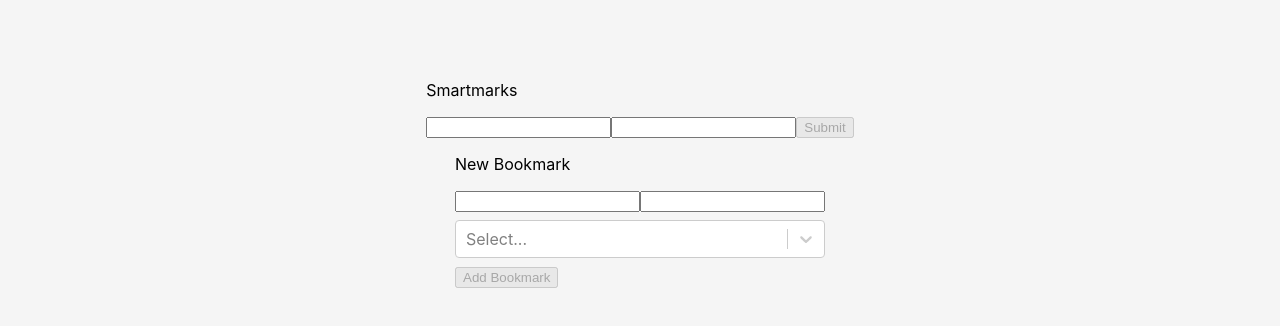
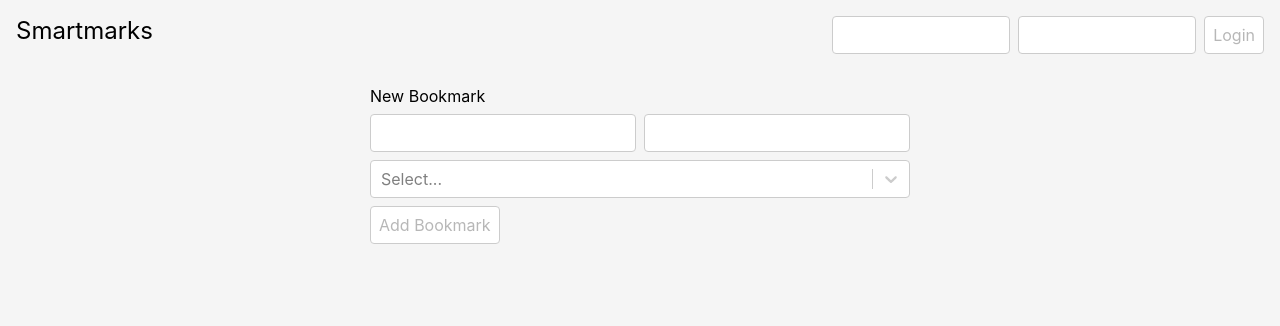
Before and after one commit to travisk-codes/smartmarks, a React (Create React App) app: page / in a window 1280 px wide. Shown: the top 326 px of the page. Built offline with nearby package versions, Linux system fonts and the light colour scheme.

Commit message:
toggles credentials rendering based on login, styles

```diff
--- a/server.js
+++ b/server.js
@@ -63,6 +63,7 @@
 		+ req.params.uid + '"'
 	db.query(query, (err, result) => {
 		if (err) {
+			console.log(err)
 			return res.status(500).send(err)
 		}
 		return res.send(result)
@@ -70,13 +71,16 @@
 })
 
 router.delete('/bookmarks/:uid', (req, res) => {
+	console.log(req.params.uid)
 	let query =
 		'delete from `bookmarks` where `uid` = "'
 		+ req.params.uid + '"'
 	db.query(query, (err, result) => {
 		if (err) {
+			console.log(err)
 			return res.status(500).send(err)
 		}
+		console.log(result)
 		return res.send(result)
 	})
 })
--- a/src/App.css
+++ b/src/App.css
@@ -1,6 +1,21 @@
 body {
   background-color: whitesmoke;
+  box-sizing: border-box;
 }
+
+input, button {
+  font-size: 1em;
+  background-color: white;
+  font-family: inherit;
+  padding: 0.5em;
+  border-radius: 4px;
+  border: 1px solid hsl(0,0%,80%);
+}
+
+input:hover {
+  border-color: hsl(0.0%, 70%);
+}
+
 
 #app-root {
   position: fixed;
@@ -13,27 +28,64 @@
   flex-direction: column;
 }
 
+#header {
+  padding: 1em;
+  display: flex;
+  justify-content: space-between;
+}
+
+#title {
+  font-size: x-large;
+}
+
 #credentials-form {
-  padding: 4em 0 0 0;
-  margin: 0 auto;
+  display: inline-flex;
+  align-items: center;
+}
+#credentials-form > button {
+  margin-left: 0.5em;
+}
+
+#credentials-form > input {
+  max-width: 10em;
+}
+
+#user-input {
+  margin-right: 0.5em;
+}
+
+#active-bookmark-section-title {
+  padding-bottom: 0.5em;
 }
 
 #new-bookmark {
   margin: 0 auto;
-  padding: 0 0 3em 0;
+  padding: 1em;
+  padding-bottom: 2em;
+}
+
+#new-bookmark-title {
+  margin-right: 0.5em;
 }
 
 .bookmark {
   display: flex;
   background-color: whitesmoke;
   padding: .75em;
-  margin: .1em 1em;
+  margin: .15em 1em;
   border-radius: .2em;
   align-items: baseline;
+  border-bottom: 1px solid lightgrey;
+}
+
+.buttons > button {
+  width: 4.5em;
+  margin-left: 0.5em;
 }
 
 .bookmark:hover {
   box-shadow: .1em .1em .1em .1em lightgrey, -.1em -.1em .1em .1em white;
+  border-bottom: 1px solid hsl(0.0%, 100%);
 }
 
 .bookmark .title {
--- a/src/App.js
+++ b/src/App.js
@@ -44,6 +44,7 @@
 function App() {
   let [ username, setUsername ] = React.useState('')
   let [ password, setPassword ] = React.useState('')
+  let [ loggedIn, setLoggedIn ] = React.useState(false)
   let [ bookmarks, setBookmarks ] = React.useState([])
   let [ inputMode, setInputMode ] = React.useState('add')
   let [ currentUid, setCurrentUid ] = React.useState('')
@@ -125,10 +126,6 @@
   async function deleteBookmark(uid) { try {
     await fetch(bookmarks_url + '/' + uid, {
       method: 'DELETE',
-      /*headers: {
-        'Content-Type': 'application/json',
-      },
-      body: JSON.stringify({ uid })*/
     })
 
     getBookmarks()
@@ -147,7 +144,16 @@
       console.log('must provide password to login')
       return
     }
+    setLoggedIn(true)
     getBookmarks()
+  }
+
+  function logout(e) {
+    e.preventDefault()
+    setUsername('')
+    setPassword('')
+    setBookmarks([])
+    setLoggedIn(false)
   }
 
   function submitActiveBookmark(e) {
@@ -173,6 +179,36 @@
     setInputMode('edit')
   }
 
+  function renderCredentialsForm() {
+    if (loggedIn) {
+      return <button>Logout</button>
+    } else {
+      return (
+        <>
+          <input
+          id='user-input'
+          onChange={e => setUsername(e.target.value)}
+          value={username}
+          />
+          <input
+            id='pass-input'
+            type='password'
+            onChange={e => {
+              setBookmarks([])
+              setPassword(e.target.value)
+            }}
+            value={password}
+          />
+
+          <button
+            disabled={!username || !password}>
+            Login
+          </button>
+        </>
+      )
+    }
+  }
+
   function renderBookmarks() {
     return bookmarks.map(bm => {
       const title = decipher(password)(bm.title)
@@ -190,33 +226,16 @@
 
   return (
     <div id='app-root'>
-
-      <form id='credentials-form' onSubmit={submitCredentials}>
-        <p>Smartmarks</p>
-
-        <input
-          id='user-input'
-          onChange={e => setUsername(e.target.value)}
-          value={username}
-        />
-        <input
-          id='pass-input'
-          type='password'
-          onChange={e => {
-            setBookmarks([])
-            setPassword(e.target.value)
-          }}
-          value={password}
-        />
-
-        <button
-          disabled={!username || !password}>
-          Submit
-        </button>
-      </form>
+      <div id='header'>
+        <span id='title'>Smartmarks</span>
+        <form id='credentials-form'
+          onSubmit={loggedIn ? logout : submitCredentials}>
+          {renderCredentialsForm()}
+        </form>
+      </div>
 
       <form id='new-bookmark' onSubmit={submitActiveBookmark}>
-        <p>New Bookmark</p>
+        <div id='active-bookmark-section-title'>New Bookmark</div>
 
         <input
           id='new-bookmark-title'
--- a/src/Bookmark.js
+++ b/src/Bookmark.js
@@ -11,15 +11,19 @@
   }
 
   function renderDeleteButton() {
-    return isShowingButton
-      ? <button onClick={() => props.onClickDelete(props.uid)}>Delete</button>
-      : <button style={{visibility: 'hidden'}} disabled>Delete</button>
+    return <button
+      onClick={() => props.onClickDelete(props.uid)}
+      style={{ visibility: isShowingButton ? 'visible' : 'hidden' }}>
+      Delete
+    </button>
 	}
 
 	function renderEditButton() {
-		return isShowingButton
-			? <button onClick={() => props.onClickEdit(props)}>Edit</button>
-			: <button style={{visibility: 'hidden'}} disabled>Edit</button>
+    return <button
+      onClick={() => props.onClickEdit(props)}
+      style={{ visibility: isShowingButton ? 'visible' : 'hidden' }}>
+      Edit
+    </button>
 	}
 
   return (
```
